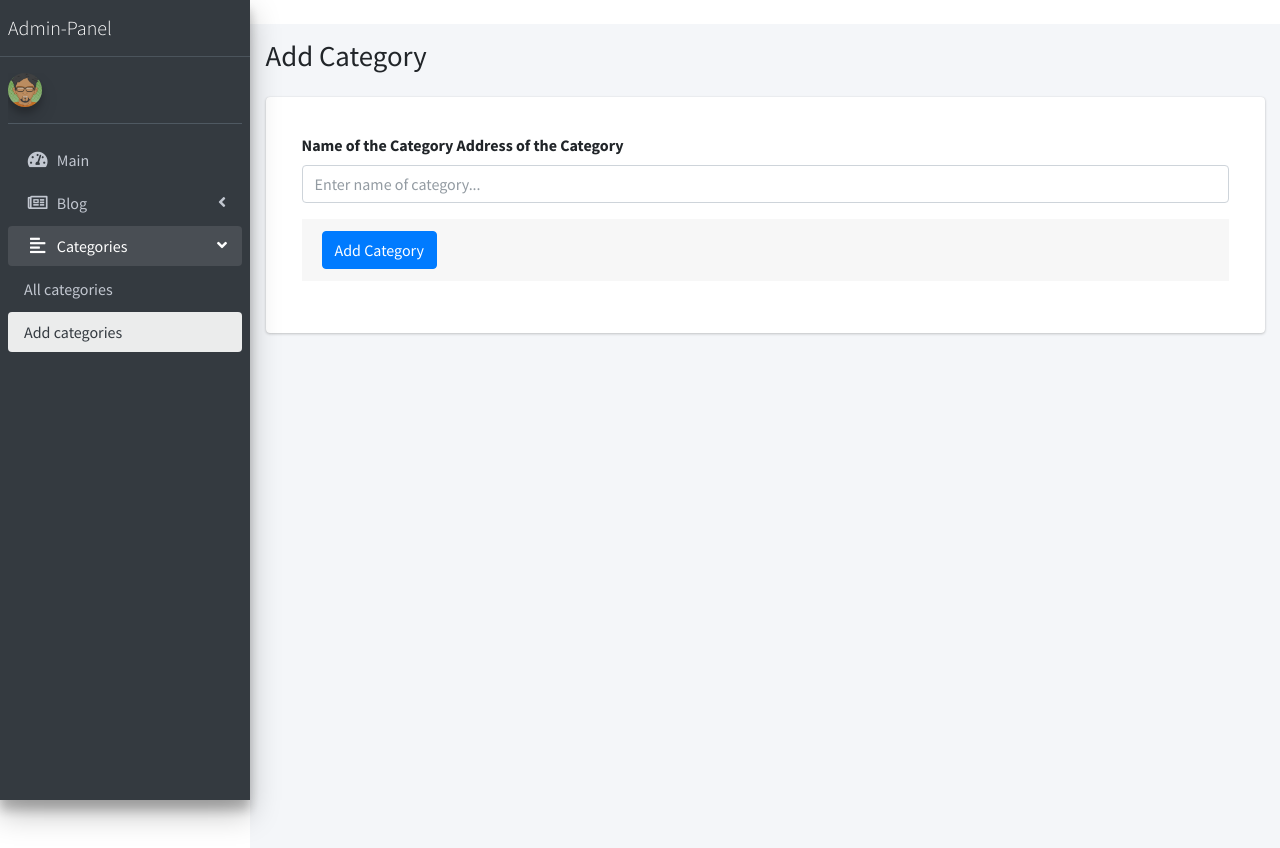
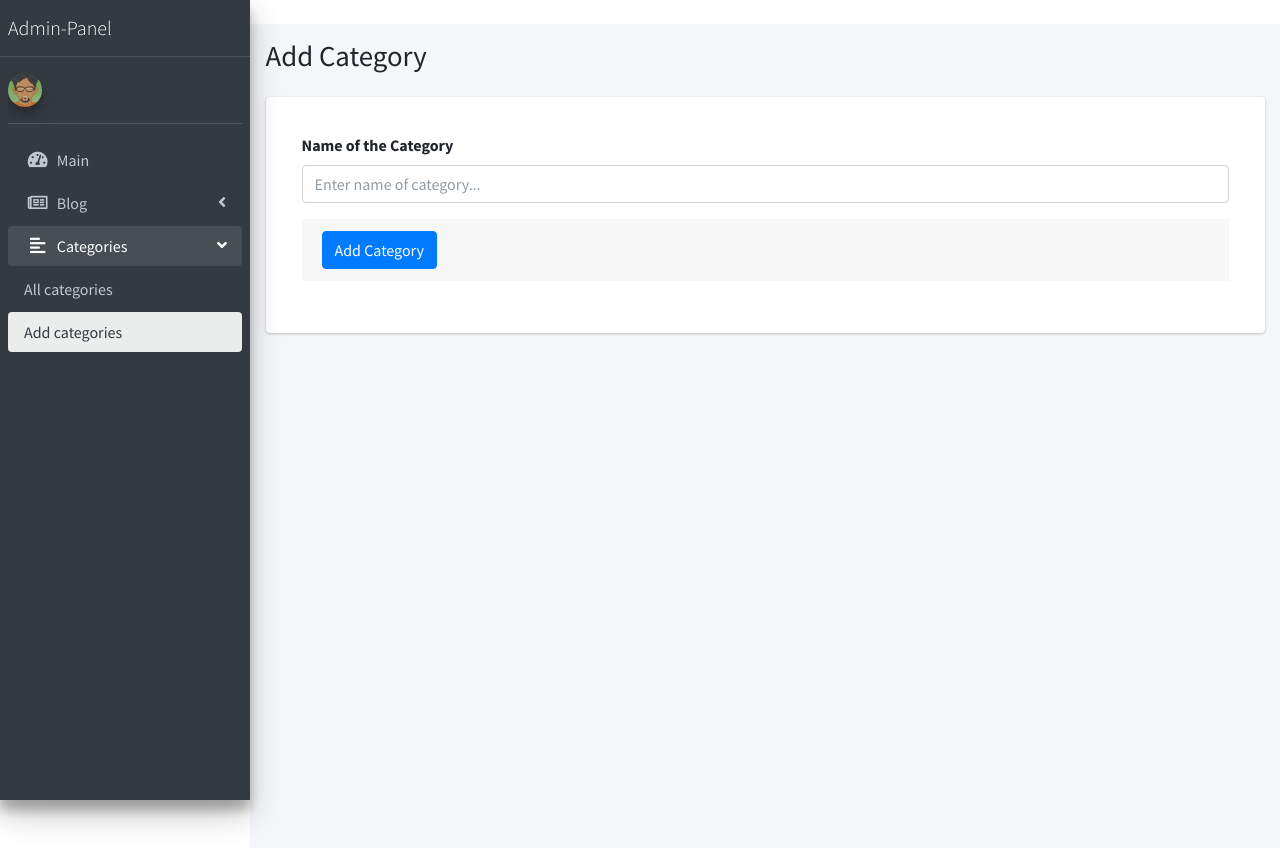
Before and after one commit to AbdullayevBekzod/Laravel_admin_panel, a Laravel app: page /admin_panel/category/create in a window 1280 px wide. Run offline with Laravel 8, Linux system fonts and the light colour scheme; data that the repository does not hold is empty; some libraries are stand-ins or nearby versions.

Commit message:
Update create.blade.php

```diff
--- a/resources/views/admin/category/create.blade.php
+++ b/resources/views/admin/category/create.blade.php
@@ -34,7 +34,6 @@
                       <div class="card-body">
                         <div class="form-group">
                           <label for="exampleInputEmail1">Name of the Category</label>
-                          <label for="exampleInputEmail1">Address of the Category</label>
                           <input type="text" class="form-control" name="title" id="exampleInputEmail1" placeholder="Enter name of category..." required>
                         </div>
                         <div class="card-footer">
```
